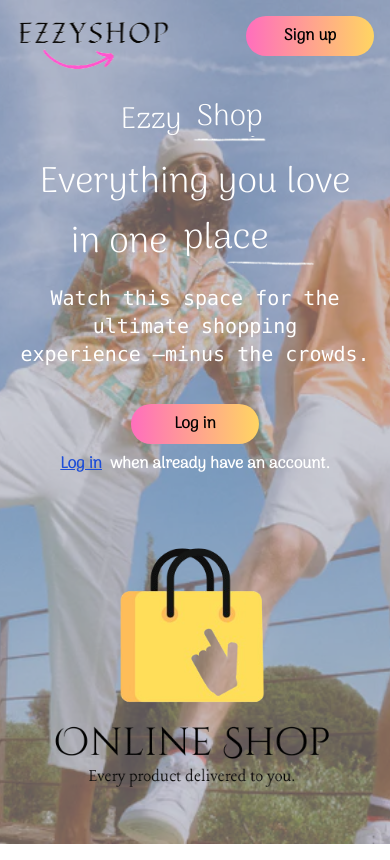
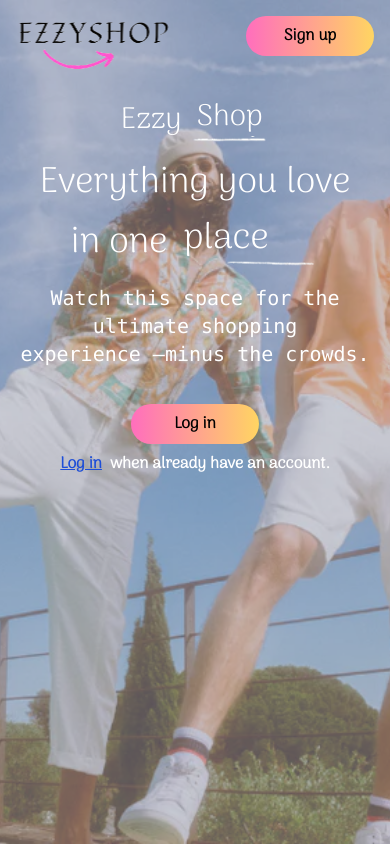
Before and after one commit to Harshjs-Gupta/EzzyShop, a Next.js app in the folder ezzyshop/: page / in a window 390 px wide. Built offline with nearby package versions, Linux system fonts and the light colour scheme.

Commit message:
update: responsive code

```diff
--- a/ezzyshop/src/app/page.tsx
+++ b/ezzyshop/src/app/page.tsx
@@ -70,7 +70,7 @@ export default function Home() {
         <p className="font-semibold">when already have an account.</p>
       </div>
 
-      <span className="bag-animation relative block sm:absolute sm:bottom-0 sm:right-0">
+      <span className="bag-animation relative hidden sm:block sm:absolute sm:bottom-0 sm:right-0">
         <Image
           src={shopping_bag_image}
           alt="shopping-bag"
```
